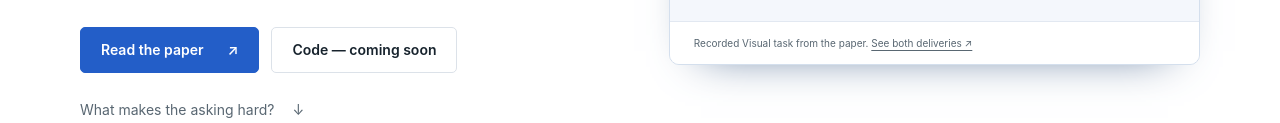
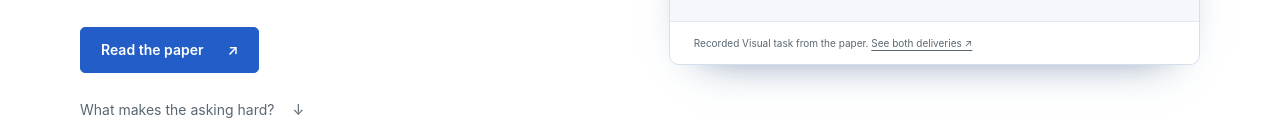
Before and after one commit to liruiluo/communicative-opsd, a plain HTML site: page index.html in a window 1280 px wide. Shown: the part 598-721 px from the top of the page. Drawn offline with Linux system fonts and the light colour scheme.

Commit message:
Drop the placeholder code button from the hero

```diff
--- a/index.html
+++ b/index.html
@@ -25,7 +25,7 @@
     <div class="hero-copy"><p class="project-name">Communicative On-Policy Distillation</p>
       <h1 id="hero-title">Ask the teacher.<br>Then learn to<br>act alone.</h1>
       <p class="lede">On-policy distillation needs teacher logits, and black-box models do not expose them. COPD talks to the teacher in plain language instead, and distills the advice the student itself obtained into a policy that no longer needs it.</p>
-      <div class="actions"><a class="button primary" href="assets/paper.pdf">Read the paper <span aria-hidden="true">↗</span></a><span class="button secondary">Code — coming soon</span></div>
+      <div class="actions"><a class="button primary" href="assets/paper.pdf">Read the paper <span aria-hidden="true">↗</span></a></div>
       <a class="text-link" href="#idea">What makes the asking hard? <span aria-hidden="true">↓</span></a>
     </div>
     <div class="memory-scene" aria-label="Illustration of one consultation turned into an independent policy">
```
